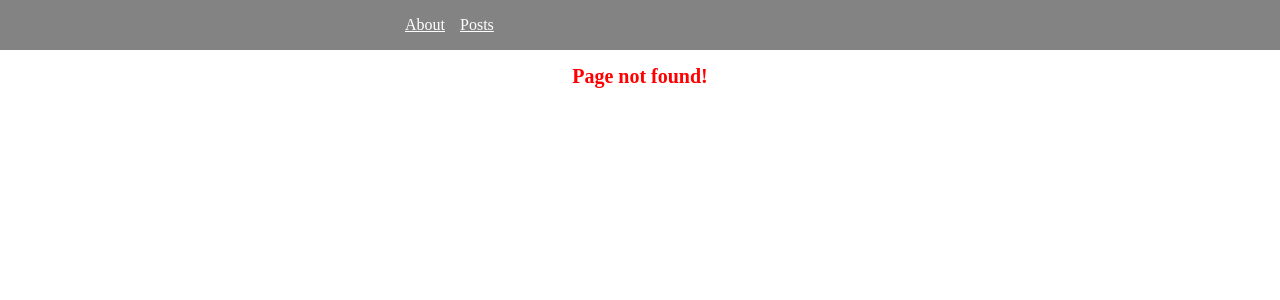
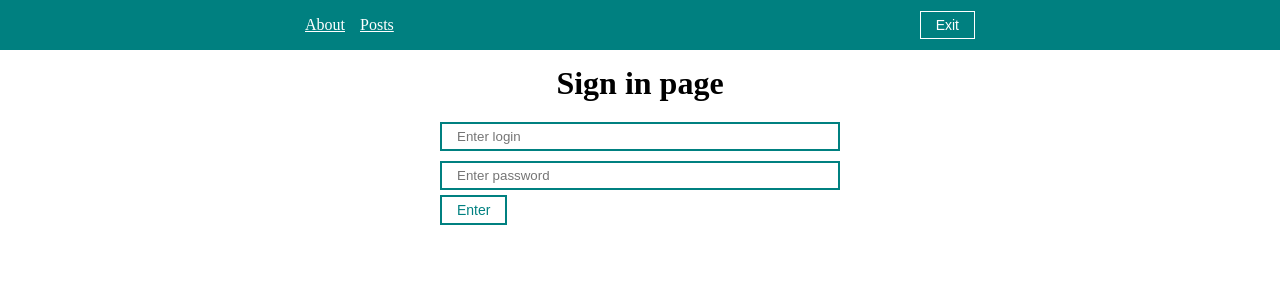
Before and after one commit to Antonnfs/social-network, a React (Create React App) app: page /login in a window 1280 px wide. Before the commit this address led to /social-network/error. Shown: the top 300 px of the page. Built offline with nearby package versions, Linux system fonts and the light colour scheme.

Commit message:
Log in form / localStorage

```diff
--- a/src/App.js
+++ b/src/App.js
@@ -1,16 +1,27 @@
-import React, {useState, useEffect, useRef, useMemo, useId} from "react";
+import React, {useState, useEffect, useRef, useMemo, } from "react";
 import "./styles/App.css"
 import Navbar from "./components/Navbar";
 import AppRouter from "./components/AppRouter";
 import { BrowserRouter } from 'react-router-dom';
+import { AuthContext } from "./context";
 
 
 export default function App() {
+  const [isAuth, setIsAuth] = useState(false);
+  const [isLoading, setLoading] = useState(true)
+  useEffect(() => {
+    if (localStorage.getItem('auth')) {
+      setIsAuth(true)
+    }
+    setLoading(false)
+  }, []);
+  return (
+    <AuthContext.Provider value={{isAuth, setIsAuth, isLoading}}>
+      <BrowserRouter>
+        <Navbar />
+        <AppRouter/>
+      </BrowserRouter>
+    </AuthContext.Provider>
 
-  return (
-    <BrowserRouter>
-      <Navbar />
-      <AppRouter/>
-    </BrowserRouter>
   )
 }
--- a/src/components/AppRouter.jsx
+++ b/src/components/AppRouter.jsx
@@ -1,20 +1,39 @@
-import React from 'react';
+import React, {useState, useContext} from 'react';
 import { BrowserRouter, Link, Route, Routes, Navigate,  } from "react-router-dom";
 import Posts from "../pages/Posts";
 import About from '../pages/About';
 import Error from '../pages/Error';
 import PostIdPage from '../pages/PostIdPage';
-import { routes } from '../router/routes';
+import { privateRoutes, publicRoutes } from '../router/routes';
+import { AuthContext } from '../context';
+import Loader from './UI/loader/Loader';
 
 export default function AppRouter() {
+	const {isAuth, setIsAuth, isLoading} = useContext(AuthContext)
+	console.log(isAuth);
+	if (isLoading) {
+		return <Loader/>
+	}
 	return (
-		<Routes>
-			{/* <Route path="/social-network/error" element={<Error/>}/> */}
-			{routes.map(route =>
-				<Route key={route.path} path={route.path} element={<route.element/>} />
-			)}
-			<Route path="/*" element={<Navigate to="/social-network/error" replace />} />
-		</Routes>
+		isAuth
+		?	<Routes>
+				{privateRoutes.map(route =>
+					<Route key={route.path} path={route.path} element={<route.element/>} />
+				)}
+				<Route path="/login" element={<Navigate to="/posts" replace />} />
+			</Routes>
+		:	<Routes>
+				{publicRoutes.map(route =>
+					<Route key={route.path} path={route.path} element={<route.element/>} />
+				)}
+				<Route path="/*" element={<Navigate to="/login" replace />} />
+			</Routes>
+
+
+
+
+
+
 		// <Routes>
 		// 	<Route path="/social-network/about" element={<About/>}/>
 		// 	<Route path="/social-network" element={<Posts/>}/>
--- a/src/components/Navbar.jsx
+++ b/src/components/Navbar.jsx
@@ -1,12 +1,24 @@
 import React from 'react';
 import { BrowserRouter, Link } from "react-router-dom";
+import MyButton from './UI/button/MyButton';
+import { useContext } from 'react';
+import { AuthContext } from '../context';
+
 
 export default function Navbar() {
+	const {isAuth, setIsAuth} = useContext(AuthContext);
+	function logout() {
+		setIsAuth(false)
+		localStorage.removeItem('auth')
+	}
 	return (
 		<div className="navbar">
-			<div className='navbar__container'>
-				<Link to='/social-network/about' className="navbar__link">About</Link>
-				<Link to='/social-network' className="navbar__link">Posts</Link>
+			<div className='container' style={{display: 'flex', justifyContent: 'space-between', alignItems: 'center'}}>
+				<div >
+					<Link to='/about' className="navbar__link">About</Link>
+					<Link to='/posts' className="navbar__link">Posts</Link>
+				</div>
+				<MyButton onClick={logout} style={{color: 'white', border: '1px solid white', margin: 0}}>Exit</MyButton>
 			</div>
 		</div>
 	)
--- a/src/components/PostItem.jsx
+++ b/src/components/PostItem.jsx
@@ -15,7 +15,7 @@ function PostItem(props) {
 				</div>
 			</div>
 			<div className="post__btns">
-				<MyButton onClick={() => navigate(`/social-network/${props.post.id}`)}>Open</MyButton>
+				<MyButton onClick={() => navigate(`/${props.post.id}`)}>Open</MyButton>
 				<MyButton onClick={() => props.remove(props.post)}>Delete</MyButton>
 			</div>
 		</div>
--- /dev/null
+++ b/src/context/index.js
@@ -0,0 +1,3 @@
+import React, {createContext} from 'react'
+
+export const AuthContext = createContext(null)
--- a/src/pages/About.jsx
+++ b/src/pages/About.jsx
@@ -2,6 +2,6 @@ import React from 'react'
 
 export default function About() {
 	return (
-		<div>Lorem ipsum dolor sit amet consectetur adipisicing elit. Aperiam maiores sit adipisci esse velit, aut nisi delectus quam saepe eos est repellendus, incidunt rerum tempore vel voluptatibus veniam atque? Voluptatem ea quis, beatae optio iste autem voluptatum ratione non aut, explicabo totam quasi esse reiciendis deserunt laboriosam enim delectus quam.</div>
+		<div className='container'>Lorem ipsum dolor sit amet consectetur adipisicing elit. Aperiam maiores sit adipisci esse velit, aut nisi delectus quam saepe eos est repellendus, incidunt rerum tempore vel voluptatibus veniam atque? Voluptatem ea quis, beatae optio iste autem voluptatum ratione non aut, explicabo totam quasi esse reiciendis deserunt laboriosam enim delectus quam.</div>
 	)
 }
--- /dev/null
+++ b/src/pages/Login.jsx
@@ -0,0 +1,23 @@
+import React, {useContext} from 'react'
+import MyButton from '../components/UI/button/MyButton';
+import MyInput from '../components/UI/input/MyInput';
+import { AuthContext } from '../context';
+
+export default function Login() {
+	const {isAuth, setIsAuth} = useContext(AuthContext)
+	function login(e) {
+		e.preventDefault();
+		setIsAuth(true)
+		localStorage.setItem('auth', 'true')
+	}
+	return (
+		<div style={{width: 400, margin: '0 auto'}}>
+			<h1 className='title'>Sign in page</h1>
+			<form  onSubmit={login}>
+				<MyInput type="text" placeholder='Enter login'/>
+				<MyInput type="password" placeholder='Enter password'/>
+				<MyButton>Enter</MyButton>
+			</form>
+		</div>
+	)
+}
--- a/src/pages/PostIdPage.jsx
+++ b/src/pages/PostIdPage.jsx
@@ -22,13 +22,13 @@ export default function PostIdPage() {
 	}, [])
 
 	return (
-		<div className='center '>
+		<div className='container'>
 			<h1 className='title'>It is a page of post #{id}</h1>
 			{isLoading
 				? 	<Loader />
 				:  <div>
-						<h2 className='title'>{post.id}. {post.title}</h2>
-						<div className='title'>{post.body}</div>
+						<h2 className='title text-left'>{post.id}. {post.title}</h2>
+						<p className='title text-left'>{post.body}</p>
 					</div>
 			}
 			<div className='center'>
@@ -37,7 +37,7 @@ export default function PostIdPage() {
 					?	<Loader/>
 					:	<div>
 							{comments.map(comment =>
-								<div key={comment.id} style={{marginTop: '15px', width: 700}}>
+								<div key={comment.id} className='container' style={{marginTop: '15px'}}>
 									<h5>{comment.email}</h5>
 									<p>{comment.body}</p>
 								</div>
--- a/src/pages/Posts.jsx
+++ b/src/pages/Posts.jsx
@@ -21,7 +21,7 @@ export default function Posts() {
 	const [page, setPage] = useState(1)
 	const [fetchPosts, isPostsLoading, postError] = useFetching(async () => {
 		const response = await PostServise.getAll(limit, page)
-		setPosts(response.data)
+		setPosts([...posts, ...response.data])
 		const totalCount = response.headers['x-total-count'];
 		setTotalPages(getPageCount(totalCount, limit))
 	})
@@ -54,9 +54,9 @@ export default function Posts() {
 			setFilter={setFilter}
 			/>
 			{postError && <h1 style={{color: 'red'}} className="title">{postError}</h1>}
-			{isPostsLoading
-			? <div style={{display: 'grid', placeItems: 'center', marginTop: '50px'}}><Loader/></div>
-			: <PostList remove={removePost} posts={ sortedAndSearchedPosts } title={'List of posts'}/>
+			<PostList remove={removePost} posts={ sortedAndSearchedPosts } title={'List of posts'}/>
+			{isPostsLoading &&
+			<div style={{display: 'grid', placeItems: 'center', marginTop: '50px'}}><Loader/></div>
 			}
 			<Pagination totalPages={totalPages} page={page} setPage={setPage}/>
 		</div>
--- a/src/router/routes.js
+++ b/src/router/routes.js
@@ -4,10 +4,15 @@ import About from '../pages/About';
 import Posts from '../pages/Posts';
 import Error from '../pages/Error';
 import { BrowserRouter, Link, Route, Routes, Navigate,  } from "react-router-dom";
+import Login from '../pages/Login';
 
-export const routes = [
-	{path:'/social-network/about', element: About},
-	{path:'/social-network', element: Posts},
-	{path:'/social-network/:id', element: PostIdPage},
-	{path:"/social-network/error", element: Error},
+export const privateRoutes = [
+	{path:'/about', element: About},
+	{path:'/posts', element: Posts},
+	{path:'/:id', element: PostIdPage},
+	{path:"/error", element: Error},
 ]
+export const publicRoutes = [
+	{path:'/login', element: Login},
+
+]
--- a/src/styles/App.css
+++ b/src/styles/App.css
@@ -4,12 +4,6 @@
 	box-sizing: border-box;
 }
 
-#root {
-	/* display: flex; */
-	/* justify-content: center; */
-
-
-}
 .App {
 	width: 500px;
 	padding-left: 15px;
@@ -19,6 +13,9 @@
 .title {
 	text-align: center;
 	padding: 15px 0;
+}
+.text-left {
+	text-align: left;
 }
 .center {
 	display: flex;
@@ -65,12 +62,12 @@ transition: all 500ms ease-in;
 .navbar {
 	height: 50px;
 	width: 100vw;
-	background: rgb(131, 131, 131);
+	background: teal;
 	display: flex;
 	align-items: center;
 }
-.navbar__container {
-	width: 500px;
+.container {
+	width: 700px;
 	margin: 0 auto;
 	padding: 0 15px 0 15px;
 }
```
